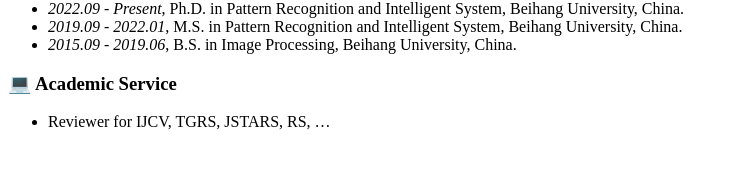
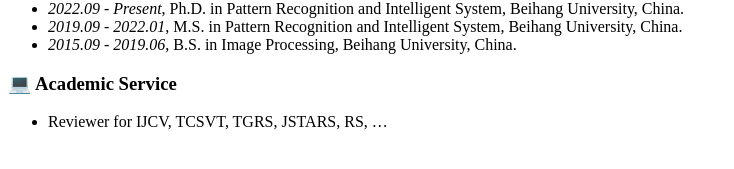
Before and after one commit to KyanChen/KyanChen.github.io, a Jekyll site: the page built from _pages/includes/others.md, in a window 1280 px wide. Shown: the part 508-677 px from the top of the page, without its empty margins (0-734 px from the left). Built offline with Jekyll 4.4.1, drawn with Linux system fonts in a browser that asks for light colours; our own code applies the rules of GitHub Pages for plain Markdown files.

Commit message:
Update others.md

```diff
--- a/_pages/includes/others.md
+++ b/_pages/includes/others.md
@@ -5,4 +5,4 @@
 - *2015.09 - 2019.06*, B.S. in Image Processing, Beihang University, China.
 
 # 💻 Academic Service
-- Reviewer for IJCV, TGRS, JSTARS, RS, ...
+- Reviewer for IJCV, TCSVT, TGRS, JSTARS, RS, ...
```
